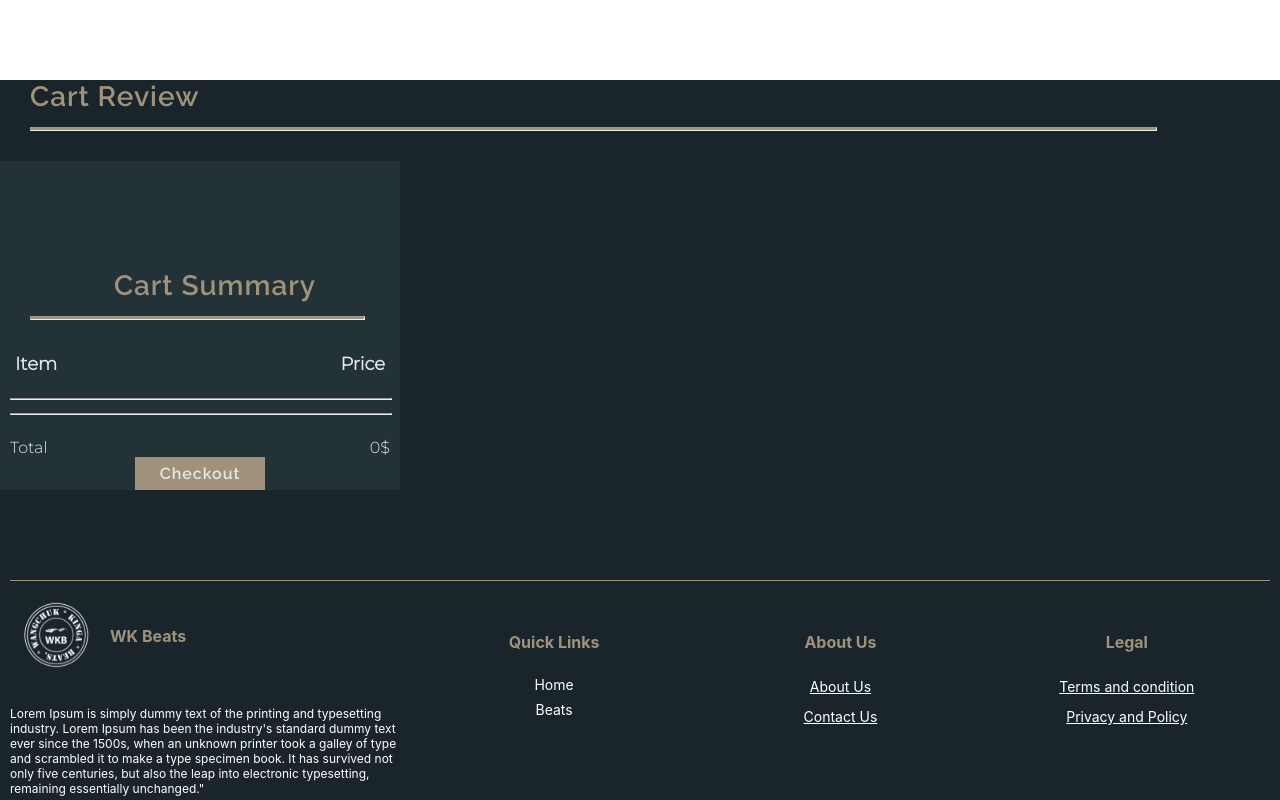
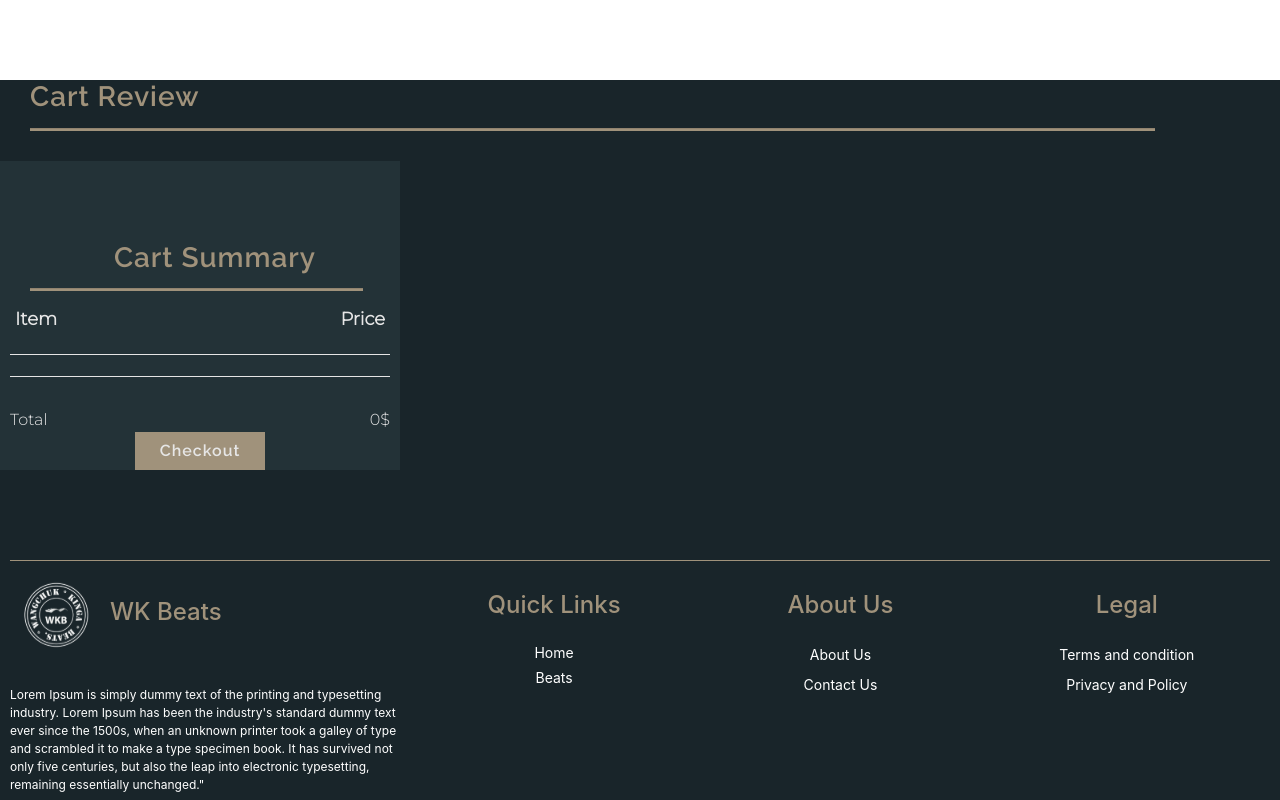
Before and after one commit to Kzoeps/wkinga-frontend, a React (Create React App) app: page /cart-review in a window 1280 px wide. Shown: the top 800 px of the page. Built offline with nearby package versions, Linux system fonts and the light colour scheme; data requests are answered from the project's data file.

Commit message:
fix: added bootstrap package and fixed forms, removed unused vars

```diff
--- a/package.json
+++ b/package.json
@@ -9,9 +9,9 @@
     "@testing-library/react": "^11.1.0",
     "@testing-library/user-event": "^12.1.10",
     "axios": "^0.21.1",
+    "bootstrap": "^4.5.3",
     "json-server": "^0.16.3",
     "react": "^17.0.1",
-    "react-bootstrap": "^1.4.3",
     "react-dom": "^17.0.1",
     "react-icons": "^4.1.0",
     "react-redux": "^7.2.2",
--- a/src/App.js
+++ b/src/App.js
@@ -7,6 +7,7 @@ import BeatsContainer from "./pages/beats/beats-container";
 import HomeContainer from "./pages/home/home-container";
 import 'react-bootstrap/dist/react-bootstrap';
 import CartReviewContainer from "./pages/cart-review/cart-review-container";
+import 'bootstrap/dist/css/bootstrap.min.css';
 
 function App() {
 	return (
--- a/src/pages/about-me/about-me.js
+++ b/src/pages/about-me/about-me.js
@@ -1,4 +1,3 @@
-import {Container} from "react-bootstrap";
 import Footer from "../../components/footer/footer";
 import utilStyles from '../../assets/global-styles/utils.module.css'
 import styles from './about-me.module.css';
@@ -8,7 +7,7 @@ import CollaborationsHolder from "../../components/collaborations-holder/collabo
 
 export default function AboutMe() {
 	return (
-		<Container fluid={true} className={`${utilStyles.backgroundColor} ${styles.aboutMeContainer}`}>
+		<div className={`${utilStyles.backgroundColor} ${styles.aboutMeContainer}`}>
 			{/*<NavigationBar/>*/}
 			<Header title={'About Me'}/>
 			<div className={`${utilStyles.text} ${styles.text} ${styles.descriptionWK}`}>
@@ -33,6 +32,6 @@ export default function AboutMe() {
 									  description={'Wangchuk K X DORJidorol'}/>
 			</div>
 			<Footer/>
-		</Container>
+		</div>
 	)
 }
--- a/src/pages/beats/beats.js
+++ b/src/pages/beats/beats.js
@@ -1,5 +1,4 @@
 // import NavigationBar from "../../components/navigation-bar/navigationBar";
-import {Col, Container} from "react-bootstrap";
 import utilStyles from '../../assets/global-styles/utils.module.css';
 import styles from './beats.module.css';
 // import aboutMeStyles from '../about-me/about-me.module.css';
@@ -12,7 +11,7 @@ import {Link} from "react-router-dom";
 
 export default function Beats(props) {
 	return (
-		<Container className={`${utilStyles.backgroundColor} ${styles.metaContainer}`} fluid={true}>
+		<div className={`${utilStyles.backgroundColor} ${styles.metaContainer}`}>
 			{/*<NavigationBar/>*/}
 			<Header title={'Beats'}/>
 			<div className={`${styles.beatsDescriptionComp} ${utilStyles.text}`}>
@@ -31,9 +30,9 @@ export default function Beats(props) {
 				</div>
 			</div>
 			<div className={styles.buttonHolder}>
-				<Col className={styles.button}>
+				<div className={styles.button}>
 					<Link to={'/cart-review'}><Button buttonLabel="Checkout"/></Link>
-				</Col>
+				</div>
 			</div>
 			<div className={`${styles.cartAndBeats}`}>
 				<div className={`${styles.beatsPlayer} no-gutters`}>
@@ -48,7 +47,7 @@ export default function Beats(props) {
 				<div className={styles.cartSummary}><CartSummary/></div>
 			</div>
 			<Footer/>
-		</Container>
+		</div>
 
 	)
 }
--- a/src/pages/cart-review/cart-review.js
+++ b/src/pages/cart-review/cart-review.js
@@ -1,16 +1,15 @@
 import utilStyles from '../../assets/global-styles/utils.module.css';
-import {Container} from "react-bootstrap";
 import Header from "../../components/header/header";
 import CartSummary from "../../components/cart-summary/cart-summary";
 import Footer from "../../components/footer/footer";
 
 export default function CartReview(props) {
 	return (
-		<Container className={`${utilStyles.backgroundColor}`}>
+		<div className={`${utilStyles.backgroundColor}`}>
 			<Header title={'Cart Review'}/>
 			{props.cartItems}
 			<CartSummary/>
 			<Footer/>
-		</Container>
+		</div>
 	)
 }
```
Also changed, not shown: 1 other file (tests, documents, lock files or other folders).
